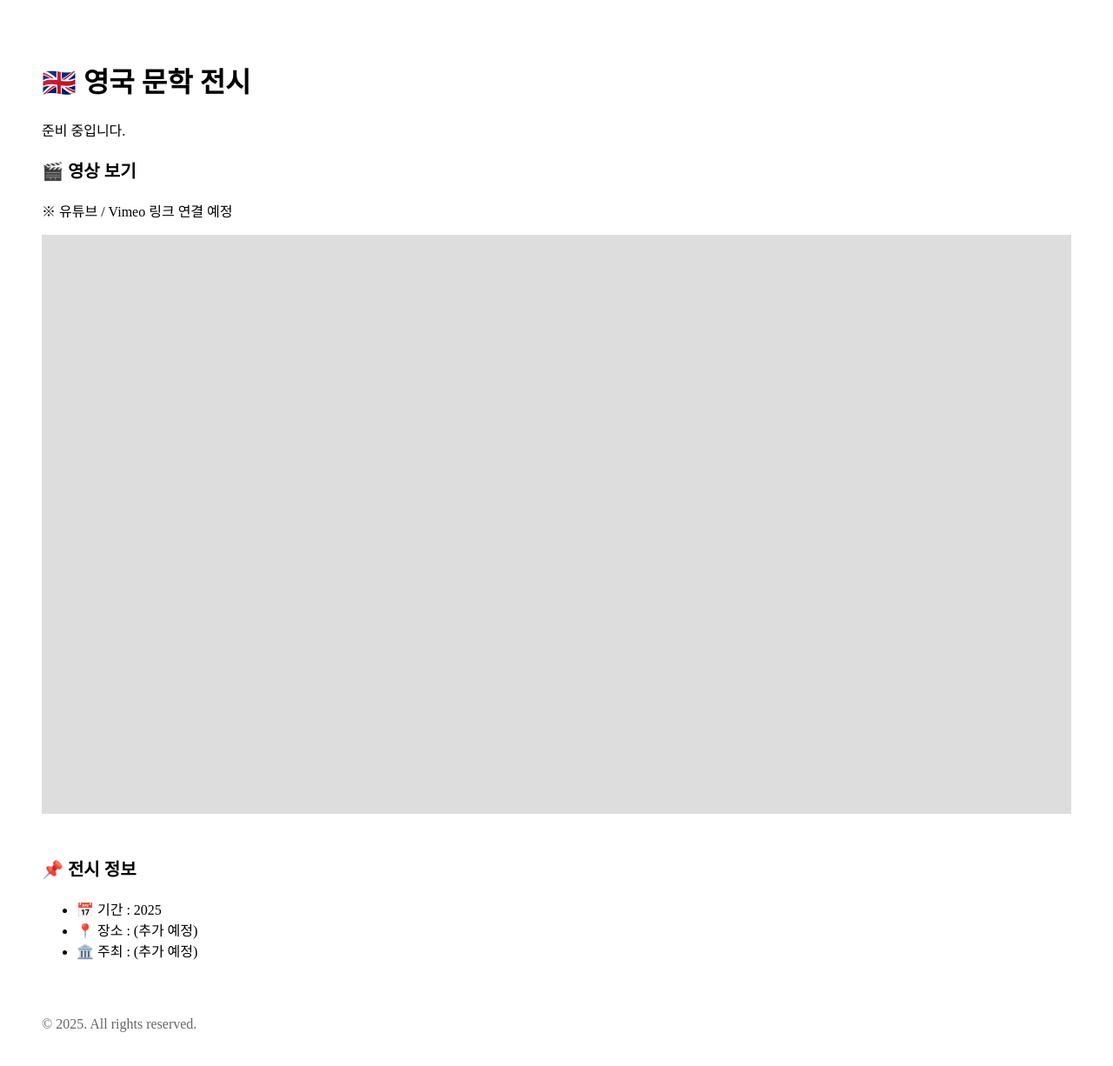
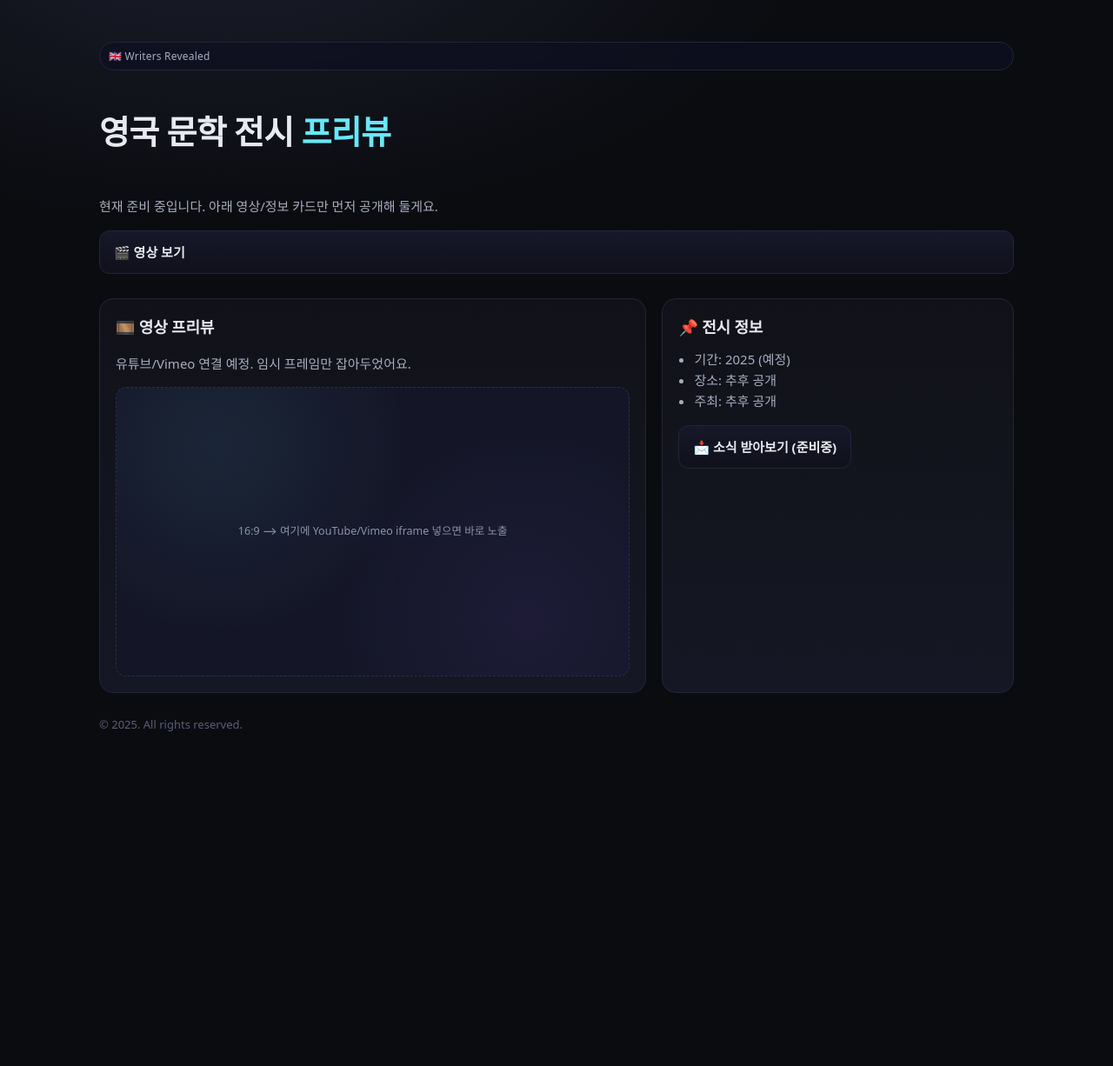
Before and after one commit to jjjutype-crypto/-masters-secrets, a Next.js app: page / in a window 1280 px wide. Shown: the top 1226 px of the page at 87% size. After the commit the page ends 952 px from the top, so only its background shows below. Built offline with nearby package versions, Linux system fonts and the light colour scheme.

Commit message:
Update page.js

```diff
--- a/app/page.js
+++ b/app/page.js
@@ -1,27 +1,56 @@
+// app/page.js
+import "./globals.css";
+
 export default function Home() {
   return (
-    <main style={{ padding: "40px" }}>
-      <h1 style={{ fontSize: "32px", fontWeight: 700 }}>🇬🇧 영국 문학 전시</h1>
-      <p>준비 중입니다.</p>
-
-      <section style={{ marginBottom: "48px" }}>
-        <h3 style={{ fontSize: "20px", fontWeight: 600 }}>🎬 영상 보기</h3>
-        <p>※ 유튜브 / Vimeo 링크 연결 예정</p>
-        <div style={{ width: "100%", aspectRatio: "16/9", background: "#ddd" }} />
+    <main className="wrap">
+      {/* HERO */}
+      <section className="hero">
+        <span className="badge">🇬🇧 Writers Revealed</span>
+        <h1 className="title">영국 문학 전시 <em>프리뷰</em></h1>
+        <p style={{color:"var(--muted)", margin:"4px 0 8px"}}>
+          현재 준비 중입니다. 아래 영상/정보 카드만 먼저 공개해 둘게요.
+        </p>
+        <a className="btn" href="#video">🎬 영상 보기</a>
       </section>
 
-      <section style={{ marginBottom: "48px" }}>
-        <h3 style={{ fontSize: "20px", fontWeight: 600 }}>📌 전시 정보</h3>
-        <ul>
-          <li>📅 기간 : 2025</li>
-          <li>📍 장소 : (추가 예정)</li>
-          <li>🏛️ 주최 : (추가 예정)</li>
-        </ul>
+      {/* CONTENT */}
+      <section className="grid">
+        {/* LEFT: VIDEO */}
+        <article className="card" id="video">
+          <h3>🎞️ 영상 프리뷰</h3>
+          <p>유튜브/Vimeo 연결 예정. 임시 프레임만 잡아두었어요.</p>
+          <div className="video" style={{marginTop:12}}>
+            {/* 임시: 나중에 iframe만 교체 */}
+            {/* <iframe
+              src="https://www.youtube.com/embed/XXXXXXXX"
+              title="Preview"
+              allow="accelerometer; autoplay; clipboard-write; encrypted-media; gyroscope; picture-in-picture"
+              allowFullScreen
+              style={{width:"100%", height:"100%", border:0, borderRadius:12}}
+            /> */}
+            <small>16:9 ⟶ 여기에 YouTube/Vimeo iframe 넣으면 바로 노출</small>
+          </div>
+        </article>
+
+        {/* RIGHT: INFO */}
+        <aside className="card">
+          <h3>📌 전시 정보</h3>
+          <ul style={{margin:"8px 0 0 0", padding:"0 0 0 18px"}}>
+            <li>기간: 2025 (예정)</li>
+            <li>장소: 추후 공개</li>
+            <li>주최: 추후 공개</li>
+          </ul>
+
+          <div style={{marginTop:16}}>
+            <a className="btn" href="#" onClick={(e)=>e.preventDefault()}>
+              📩 소식 받아보기 (준비중)
+            </a>
+          </div>
+        </aside>
       </section>
 
-      <footer style={{ marginTop: "64px", opacity: 0.6 }}>
-        <p>© 2025. All rights reserved.</p>
-      </footer>
+      <p className="footer">© 2025. All rights reserved.</p>
     </main>
   );
 }
```
